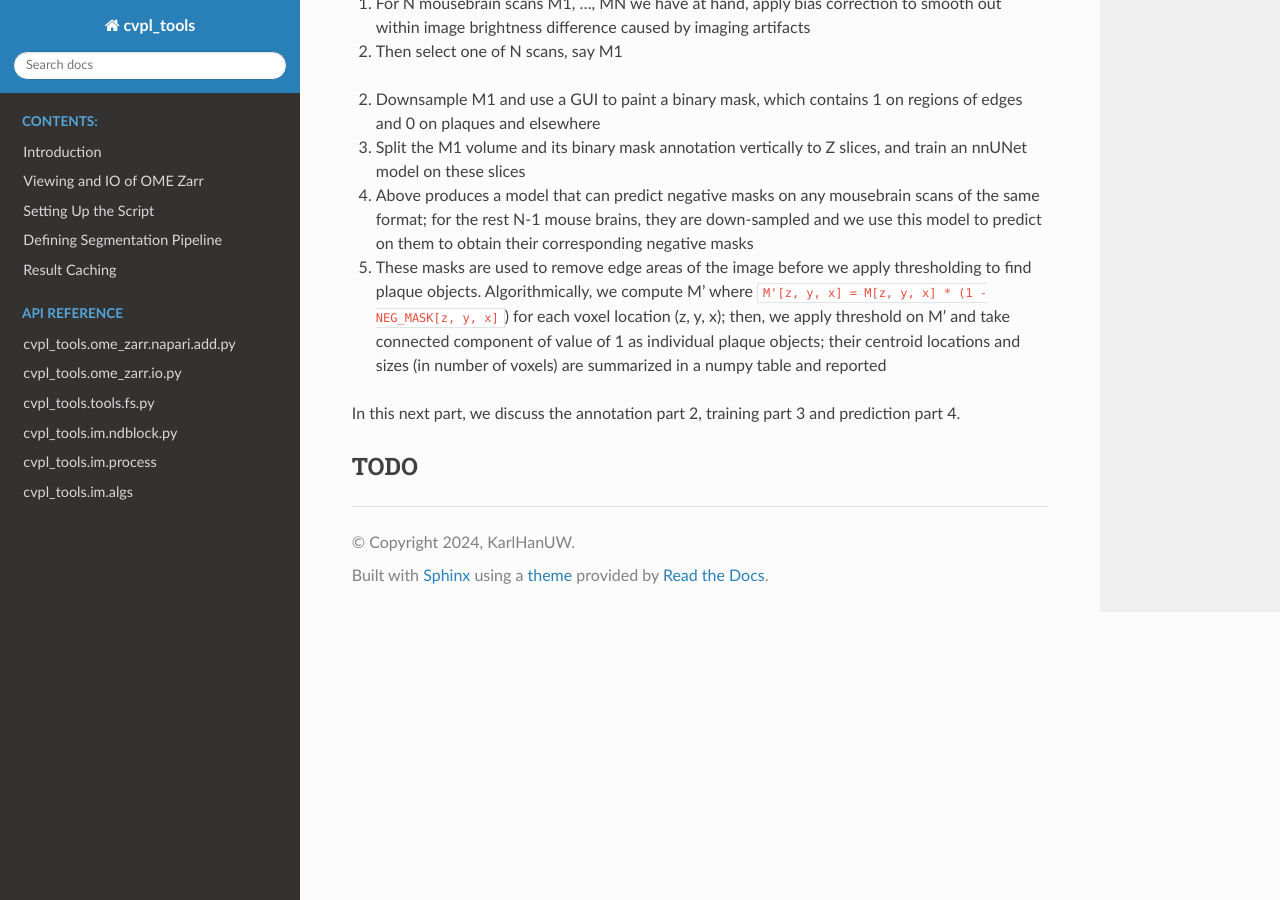
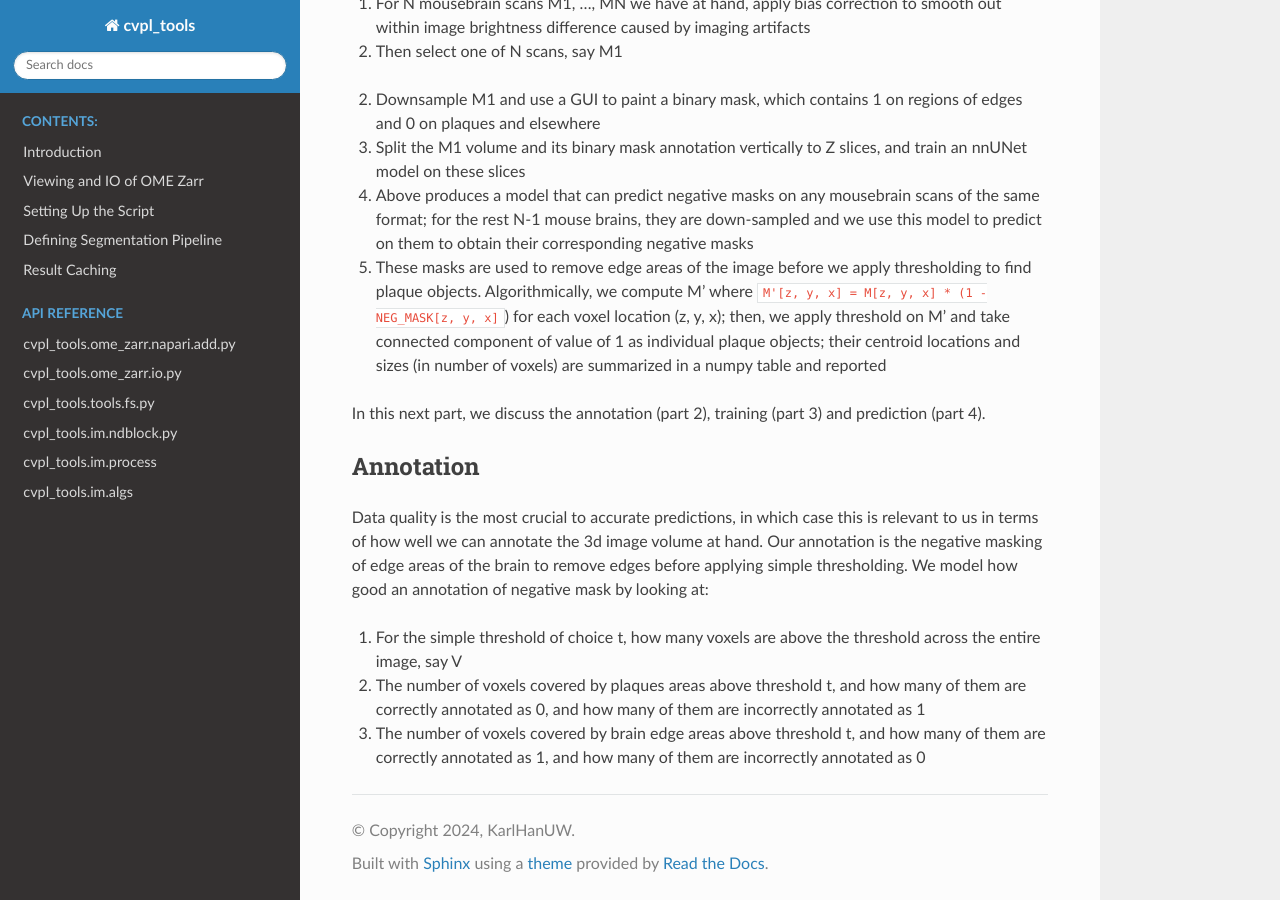
Before and after one commit to khanlab/cvpl_tools, a Sphinx documentation site: the page built from docs/GettingStarted/nnunet.rst, in a window 1280 px wide and 900 px high, scrolled down 1760 px. Built offline with Sphinx 7.4.7 and the Read the Docs theme 3.1.0, drawn with Linux system fonts in a browser that asks for light colours.

Commit message:
annotation docs wip

```diff
--- a/docs/GettingStarted/nnunet.rst
+++ b/docs/GettingStarted/nnunet.rst
@@ -95,7 +95,21 @@ results in the following segmentation workflow we use:
    plaque objects; their centroid locations and sizes (in number of voxels) are summarized in a numpy table and
    reported
 
-In this next part, we discuss the annotation part 2, training part 3 and prediction part 4.
+In this next part, we discuss the annotation (part 2), training (part 3) and prediction (part 4).
 
-TODO
-****
+Annotation
+**********
+
+Data quality is the most crucial to accurate predictions, in which case this is relevant to us in terms of how
+well we can annotate the 3d image volume at hand. Our annotation is the negative masking of edge areas of the
+brain to remove edges before applying simple thresholding. We model how good an annotation of negative mask by
+looking at:
+
+1. For the simple threshold of choice t, how many voxels are above the threshold across the entire image,
+   say V
+
+2. The number of voxels covered by plaques areas above threshold t, and how many of them are correctly annotated
+   as 0, and how many of them are incorrectly annotated as 1
+
+3. The number of voxels covered by brain edge areas above threshold t, and how many of them are correctly annotated
+   as 1, and how many of them are incorrectly annotated as 0
```
